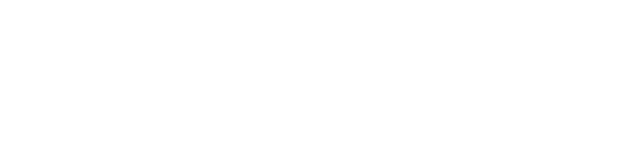
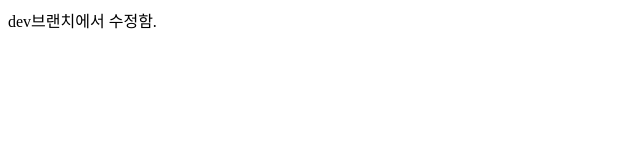
Before and after one commit to haewonee/git-blog, a plain HTML site: page dev.html in a window 1280 px wide. Shown: the whole page, without its empty margins (0-640 px from the left). Drawn offline with Linux system fonts and the light colour scheme.

Commit message:
dev브랜치 수정.

```diff
--- a/dev.html
+++ b/dev.html
@@ -3,5 +3,7 @@
   <head>
     <title>dev.html</title>
   </head>
-  <body></body>
+  <body>
+    dev브랜치에서 수정함.
+  </body>
 </html>
```
